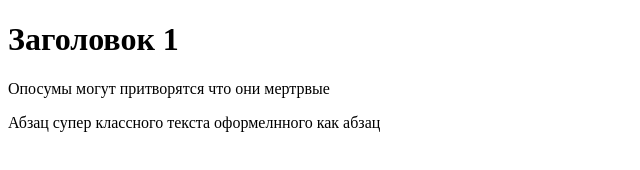
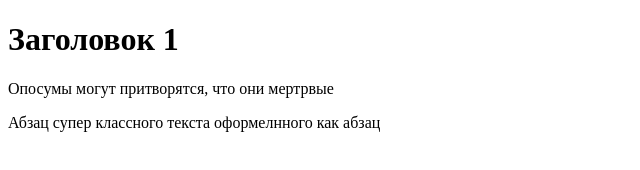
Before and after one commit to on-page/wp-multi, a plain HTML site: page index.html in a window 1280 px wide. Shown: the full height of the page, 0-640 px from the left. Drawn offline with Linux system fonts and the light colour scheme.

Commit message:
текст опосумы

```diff
--- a/index.html
+++ b/index.html
@@ -7,7 +7,7 @@
 <body>
 <h1>Заголовок 1</h1>
 <div class="figure">
-    <span>Опосумы могут притворятся что они мертрвые</span>
+    <span>Опосумы могут притворятся, что они мертрвые</span>
 </div>
 <p>Абзац супер классного текста оформелнного как абзац</p>
 </body>
```
